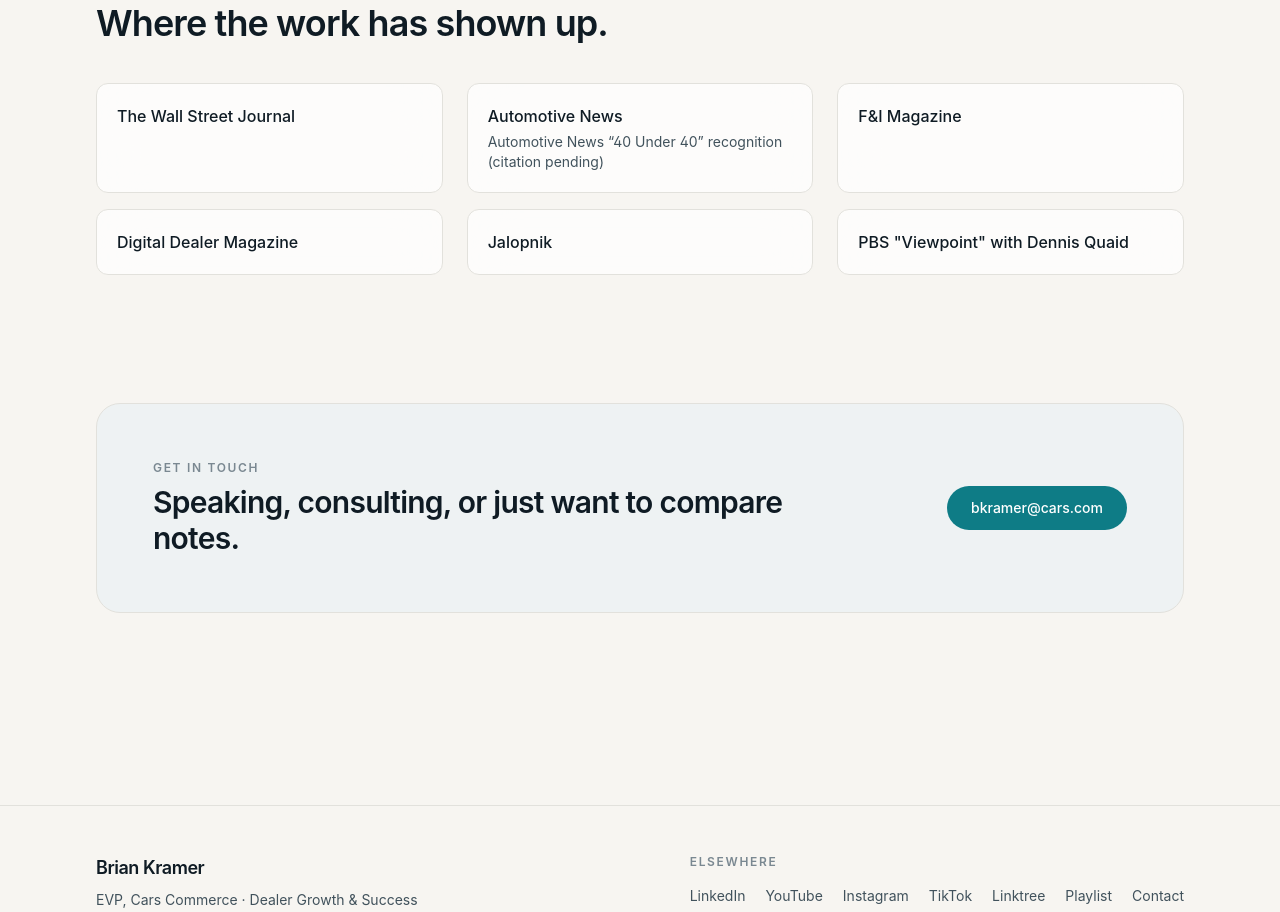
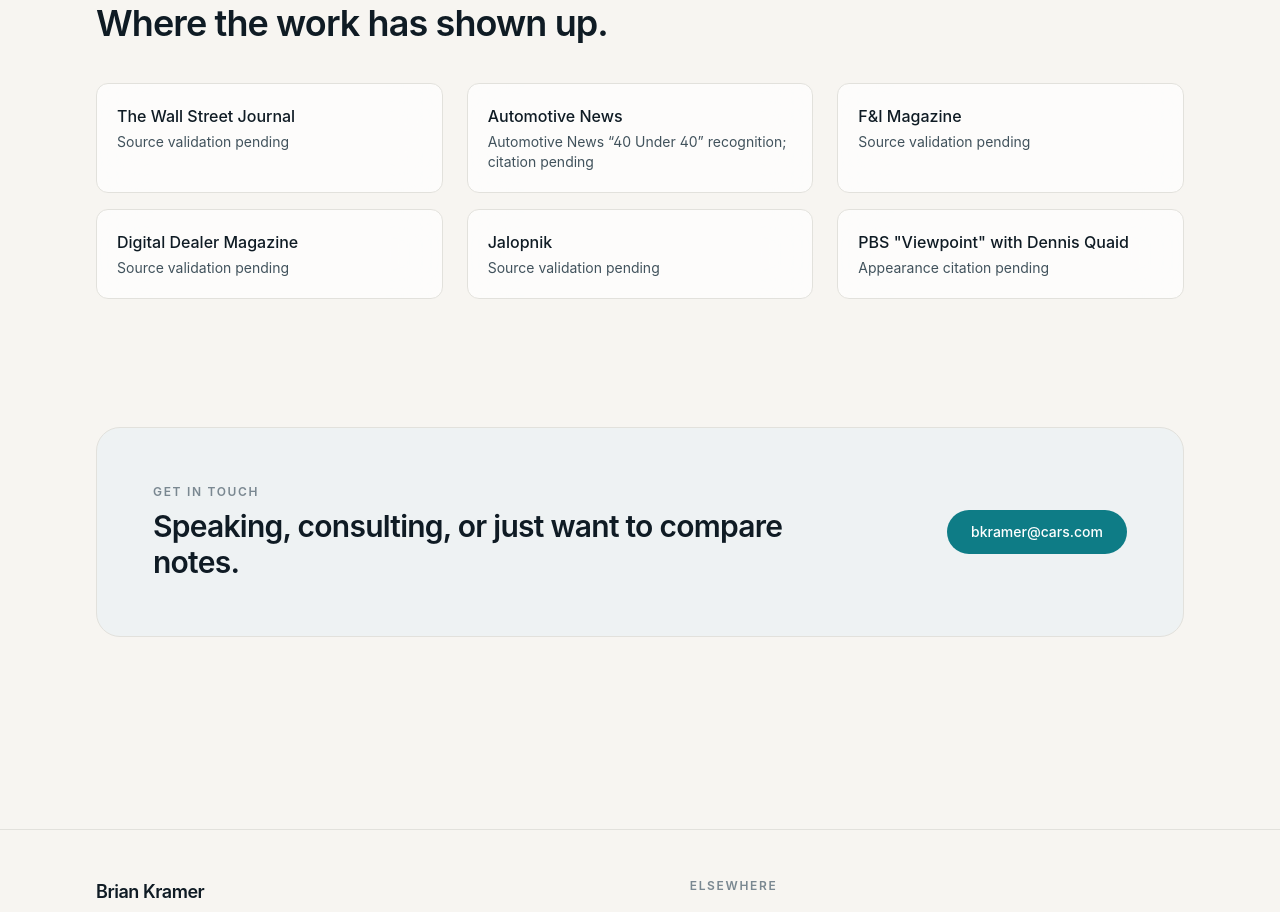
Before and after one commit to Kramerbrian/briankramer.io, a Next.js app: page /about in a window 1280 px wide. Shown: the part 1720-2632 px from the top of the page. Built offline with nearby package versions, Linux system fonts and the light colour scheme.

Commit message:
Label pending press source claims

```diff
--- a/content/press.ts
+++ b/content/press.ts
@@ -5,12 +5,12 @@
 }
 
 export const pressMentions: PressMention[] = [
-  { publication: 'The Wall Street Journal' },
-  { publication: 'Automotive News', note: 'Automotive News “40 Under 40” recognition (citation pending)' },
-  { publication: 'F&I Magazine' },
-  { publication: 'Digital Dealer Magazine' },
-  { publication: 'Jalopnik' },
-  { publication: 'PBS "Viewpoint" with Dennis Quaid' },
+  { publication: 'The Wall Street Journal', note: 'Source validation pending' },
+  { publication: 'Automotive News', note: 'Automotive News “40 Under 40” recognition; citation pending' },
+  { publication: 'F&I Magazine', note: 'Source validation pending' },
+  { publication: 'Digital Dealer Magazine', note: 'Source validation pending' },
+  { publication: 'Jalopnik', note: 'Source validation pending' },
+  { publication: 'PBS "Viewpoint" with Dennis Quaid', note: 'Appearance citation pending' },
 ];
 
 export interface Credential {
```
